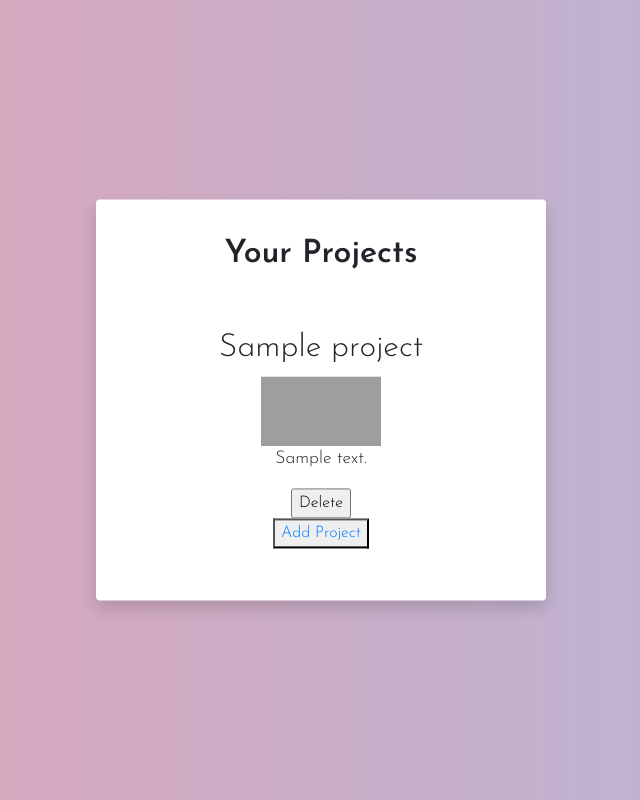
After one commit to surajraikwar/portfol.io, a Django app: page /projects in a window 1280 px wide. The commit adds this page. Shown: the whole page, without its empty margins (319-959 px from the left). Run offline with Django 3.2, Linux system fonts and the light colour scheme; a user stored in the database is signed in; tables that the repository leaves empty hold one stand-in row (values such as "Sample post"); some libraries are stand-ins or nearby versions; grey boxes are pictures that could not be loaded.

Commit message:
added projects listing and delete feature

```diff
--- a/backend/knowme/urls.py
+++ b/backend/knowme/urls.py
@@ -7,7 +7,9 @@ app_name = 'knowme'
 urlpatterns = [
     path("register", views.registration_view, name='register'),
     path('login', views.login_view, name='login'),
+    path('projects', views.user_projects_list, name='projects'),
     path('add-project', views.add_projects_to_account, name='add-project'),
+    path('delete-project/<int:pk>/', views.delete_project, name='delete-project'),
     path('portfolio/<int:pk>/', views.portfolio, name='portfolio'),
     path('update-account', views.update_account_details, name='update-account'),
     path('templates', views.choose_template, name='templates')
--- a/backend/knowme/views.py
+++ b/backend/knowme/views.py
@@ -4,15 +4,27 @@ from knowme.forms import RegistrationForm, LoginForm, ProjectForm, UpdateAccount
 from django.contrib.auth.decorators import login_required
 from .models import Account, Project
 import imgkit
+from django.http import HttpResponseRedirect
+
+
+'''
+home page -
+guest users gets option to login or signing up
+and after logging in user gets muliple choice of options for creating is Public portfolio
+'''
 
 
 def index(request, *args, **kwargs):
     user = request.user
     if user.is_authenticated:
-        #user_projects = Project.objects.filter(account=user)
         return render(request, 'knowme/index.html', {'pk': user.pk})
     else:
         return render(request, 'knowme/index.html')
+
+
+'''
+Signup with name, email and password
+'''
 
 
 def registration_view(request):
@@ -38,6 +50,11 @@ def registration_view(request):
     return render(request, 'knowme/registration.html', context)
 
 
+'''
+registered user can login with his email and password
+'''
+
+
 def login_view(request):
     context = {}
 
@@ -61,25 +78,22 @@ def login_view(request):
     return render(request, 'knowme/login.html', context)
 
 
+'''
+logged in user can logout
+'''
+
+
 @login_required
 def logout_view(request):
     logout(request)
     return redirect('index')
 
 
-def portfolio(request, pk):
-    #user = get_object_or_404(Account, pk=pk)
-    user = Account.objects.get(pk=pk)
-    user_projects = Project.objects.filter(account=user)
-
-    #user = request.user
-
-    portfolio_template = user.portfolio_template
-
-    return render(request, 'knowme/{}'.format(portfolio_template), {'projects': user_projects, 'account': user})
-    # if user.is_authenticated:
-    #user_projects = Project.objects.filter(account=user)
-    # return render(request, 'knowme/{}'.format(portfolio_template), {'projects': user_projects, 'account': user})
+'''
+user can update or set several set of details
+which are not asked at the time of signing up
+like profile picture orusername
+'''
 
 
 @login_required
@@ -109,9 +123,16 @@ def update_account_details(request):
 
 
 '''
+functions for performing crud operations
+on the user projects
+'''
 
 
-'''
+@login_required
+def user_projects_list(request):
+    user = request.user
+    user_projects = Project.objects.filter(account=user)
+    return render(request, 'knowme/projects.html', {'user_projects': user_projects})
 
 
 @login_required
@@ -128,11 +149,23 @@ def add_projects_to_account(request, *args, **kwargs):
             project.account = request.user
             project.save()
 
-        return redirect('index')
+        return redirect('knowme:projects')
 
     else:
         form = ProjectForm()
     return render(request, 'knowme/add_projects.html', {'form': form})
+
+
+@login_required
+def delete_project(request, pk):
+    project_to_delete = Project.objects.get(pk=pk)
+    project_to_delete.delete()
+    return HttpResponseRedirect('/projects')
+
+
+'''
+publicly accessible portfolio view
+anyone with the user's unique portfolio url can view user's portfolio '''
 
 
 @login_required
@@ -145,3 +178,12 @@ def choose_template(request):
         form.save()
         return redirect('index')
     return render(request, 'knowme/template_selector.html', {'form': form})
+
+
+def portfolio(request, pk):
+    user = Account.objects.get(pk=pk)
+    user_projects = Project.objects.filter(account=user)
+
+    portfolio_template = user.portfolio_template
+
+    return render(request, 'knowme/{}'.format(portfolio_template), {'projects': user_projects, 'account': user})
--- a/backend/templates/knowme/add_projects.html
+++ b/backend/templates/knowme/add_projects.html
@@ -21,7 +21,7 @@
             <h2>Add projects:</h2>
             <form method="post">
               {% csrf_token %} {{form.as_p}}
-              <button type="submit">Add Projects</button>
+              <button type="submit">Add Project</button>
             </form>
           </div>
         </div>
--- a/backend/templates/knowme/index.html
+++ b/backend/templates/knowme/index.html
@@ -19,7 +19,7 @@
     <nav>
       <h2>Hello, {{request.user.first_name}} </h2>
 
-      <h4><a href="{% url 'knowme:add-project' %}">Add Project </a></h4>
+      <h4><a href="{% url 'knowme:projects' %}">My Projects </a></h4>
       <h4><a href="{% url 'knowme:update-account' %}">Update Details </a></h4>
       <h4><a href="{% url 'knowme:templates' %}">Choose your portfolio template </a></h4>
       <h4><a href="{% url 'logout' %}">Logout</a></h4>
--- /dev/null
+++ b/backend/templates/knowme/projects.html
@@ -0,0 +1,47 @@
+<!DOCTYPE html>
+{% load static %}
+<html lang="en">
+
+    <head>
+        <meta charset="UTF-8" />
+        <title>Your Projects</title>
+        <link rel="stylesheet" href="https://cdnjs.cloudflare.com/ajax/libs/meyer-reset/2.0/reset.min.css">
+        <link rel='stylesheet'
+            href='https://cdnjs.cloudflare.com/ajax/libs/twitter-bootstrap/4.1.3/css/bootstrap.min.css'>
+        <link rel='stylesheet' href='https://cdnjs.cloudflare.com/ajax/libs/font-awesome/5.8.2/css/all.min.css'>
+        <link rel='stylesheet'
+            href='https://fonts.googleapis.com/css?family=Handlee|Josefin+Sans:300,600&amp;display=swap'>
+        <link rel="stylesheet" href="{% static 'style.css' %}">
+
+    </head>
+
+    <body>
+        <div class="container">
+            <div class="card-wrap">
+                <div class="card border-0 shadow card--welcome is-show" id="welcome">
+                    <div class="card-body">
+                        <h2><b> Your Projects</b></h2>
+                        <br>
+                        <br>
+                        <ul>
+                            {% for project in user_projects %}
+                            <li>
+                                <h2><a href="{{project.google_cloud_link}}"></a>{{project.project_name}}</a></h2>
+                                <img src="{% get_media_prefix %}knowme/project_snaps/{{project.project_name}}.jpg"
+                                    height='70' width="120" style="display: inline;">
+                                <p>{{project.description}}</p>
+                                <form action="/delete-project/{{project.pk}}/" style="display: inline;" method="POST">
+                                    {% csrf_token %}
+                                    <input type="submit" value="Delete">
+                                </form>
+                            </li>
+                            {% endfor %}
+                            <button><a href="{% url 'knowme:add-project' %}">Add Project</a></button>
+                        </ul>
+                    </div>
+                </div>
+            </div>
+        </div>
+    </body>
+
+</html>
```
Also changed, not shown: backend/media/knowme/project_snaps/code.jpg (added).
